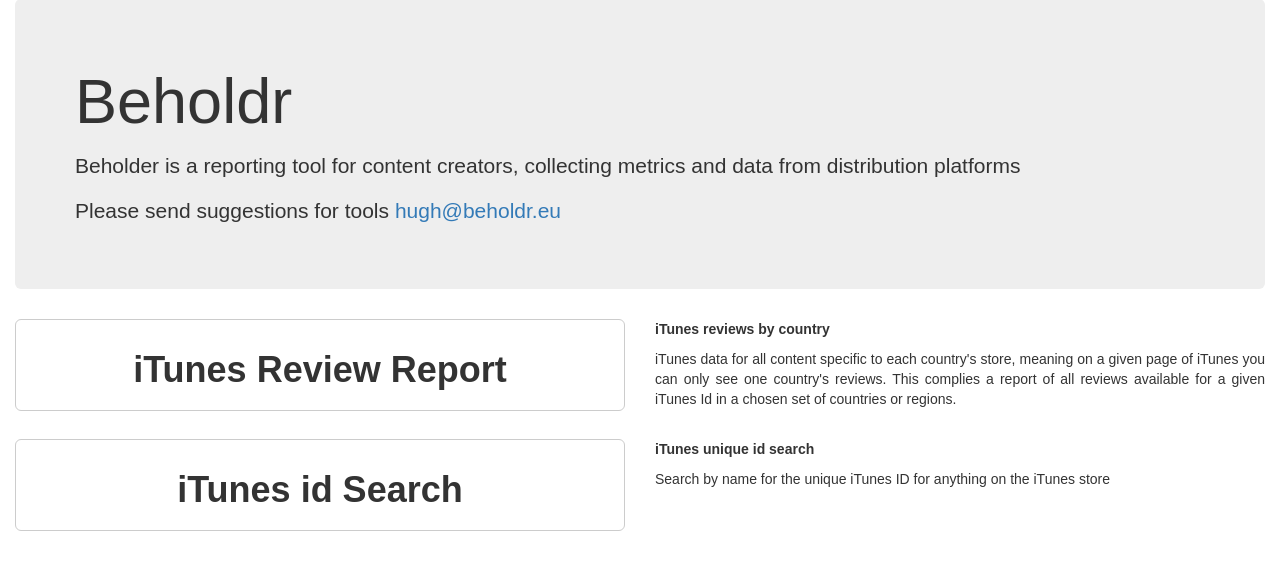
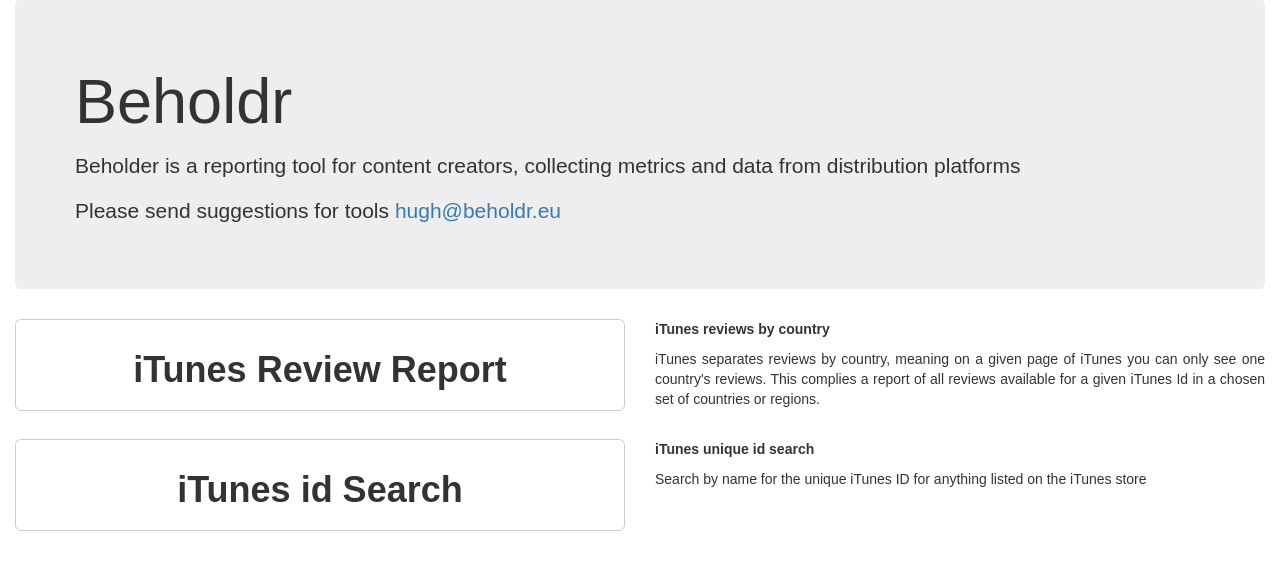
Before and after one commit to Hugh-OBrien/beholdr, a Django app: page /home in a window 1280 px wide. Shown: the part 71-641 px from the top of the page. Run offline with Django 3.2, Linux system fonts and the light colour scheme; parts of the project's set-up code (start-up, migrations or seed data) failed here and were passed over; some libraries are stand-ins or nearby versions.

Commit message:
fixing some text on the homepage

```diff
--- a/templates/home.html
+++ b/templates/home.html
@@ -44,7 +44,7 @@
 
         <div class="col-md-6">
           <p><b>iTunes reviews by country </b></p>
-          <p style="text-align:justify;">iTunes data for all content specific to each country's store, meaning on a given page of iTunes you can only see one country's reviews.
+          <p style="text-align:justify;">iTunes separates reviews by country, meaning on a given page of iTunes you can only see one country's reviews.
             This complies a report of all reviews available for a given iTunes Id in a chosen set of countries or regions.</p>
 
         </div>
@@ -60,7 +60,7 @@
         </div>
         <div class="col-md-6">
           <p><b>iTunes unique id search</b></p>
-          <p style="text-align:justify;">Search by name for the unique iTunes ID for anything on the iTunes store</p>
+          <p style="text-align:justify;">Search by name for the unique iTunes ID for anything listed on the iTunes store</p>
         </div>
       </div>
 
```
Also changed, not shown: iTunesReviews/views.py (+6 -3 lines), db.sqlite3, 1 other file.
